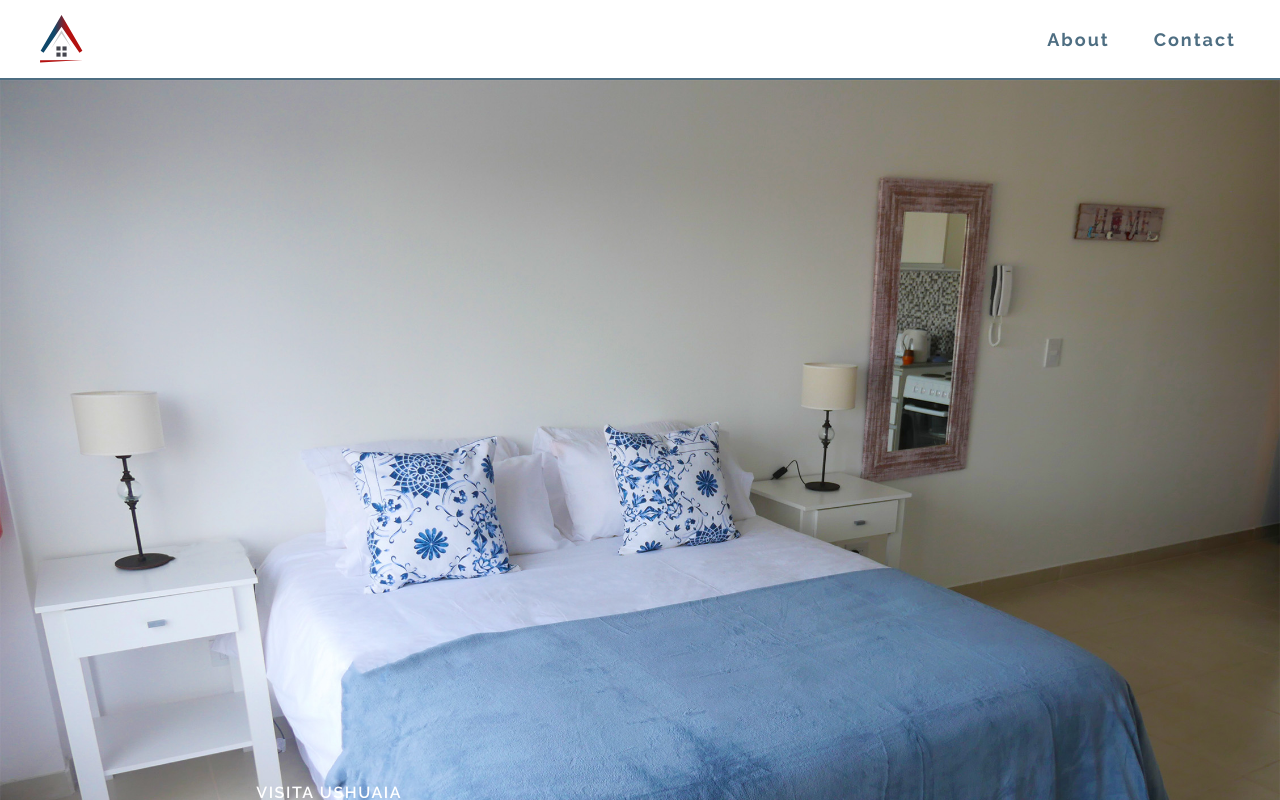
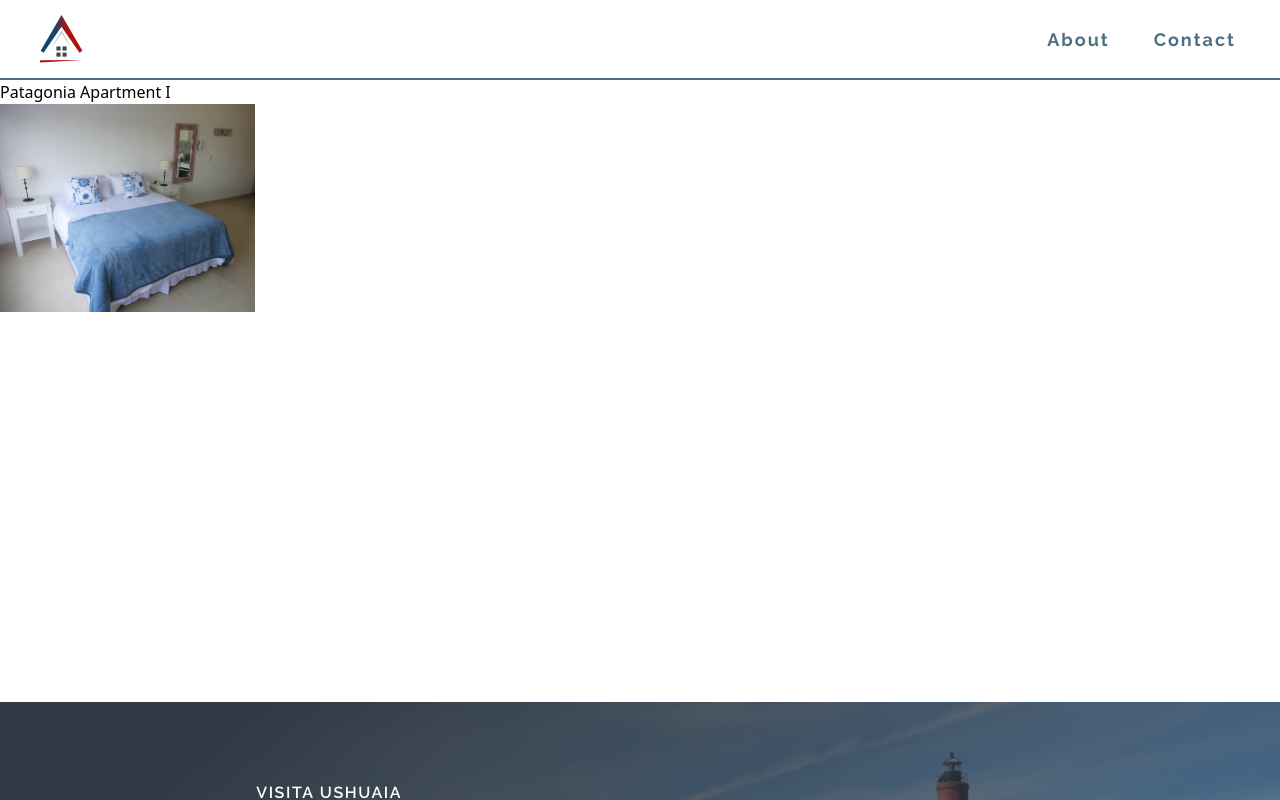
Before and after one commit to matuxer/Patagonia-Apartments-Page, a React (Create React App) app: page /apartment/1 in a window 1280 px wide. Shown: the top 800 px of the page. Built offline with nearby package versions, Linux system fonts and the light colour scheme.

Commit message:
Added name of apartment in each apartment page

```diff
--- a/src/pages/Apartment.jsx
+++ b/src/pages/Apartment.jsx
@@ -24,7 +24,8 @@ function Apartment() {
   } else {
     return (
       <div className="pt-[56px] h-[700px] md:pt-[80px]">
-        <img src={`/${apartment.images[0]}`} alt="" />
+        <p>{apartment.name}</p>
+        <img className="h-52" src={`/${apartment.images[0]}`} alt="" />
       </div>
     );
   }
```
